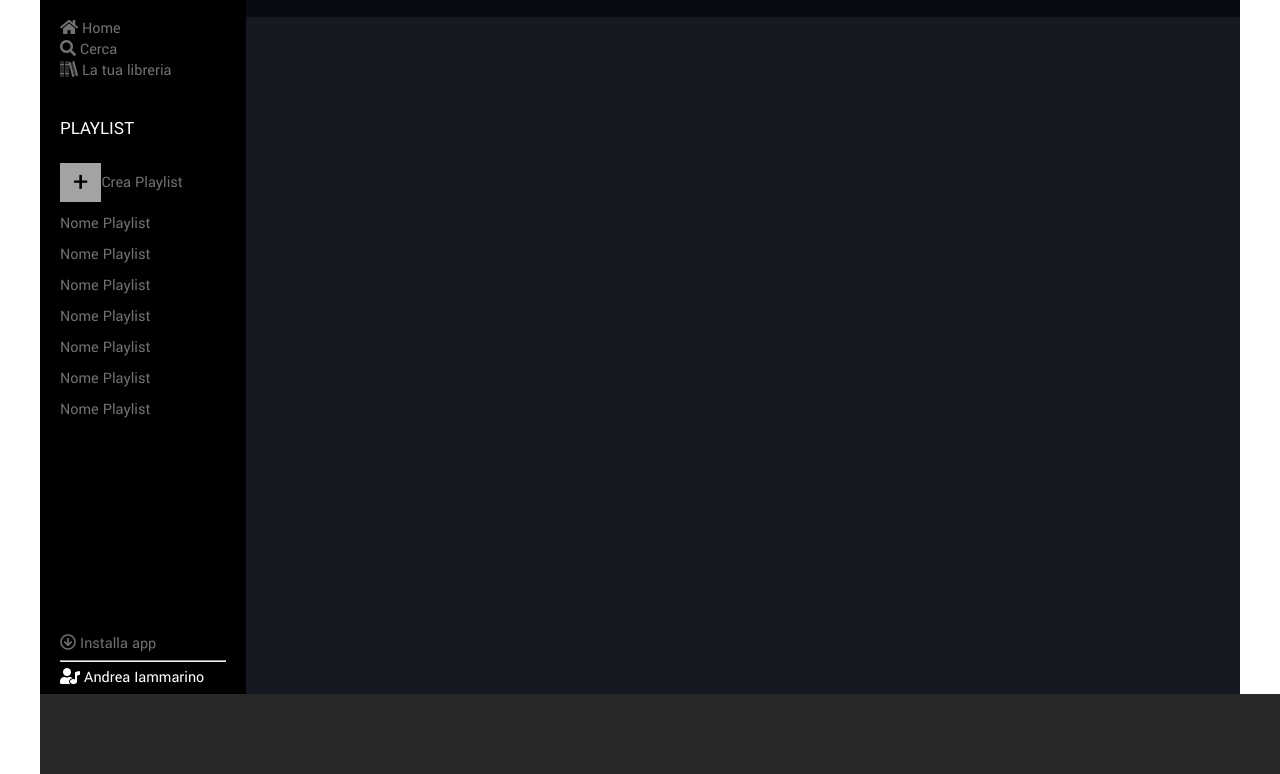
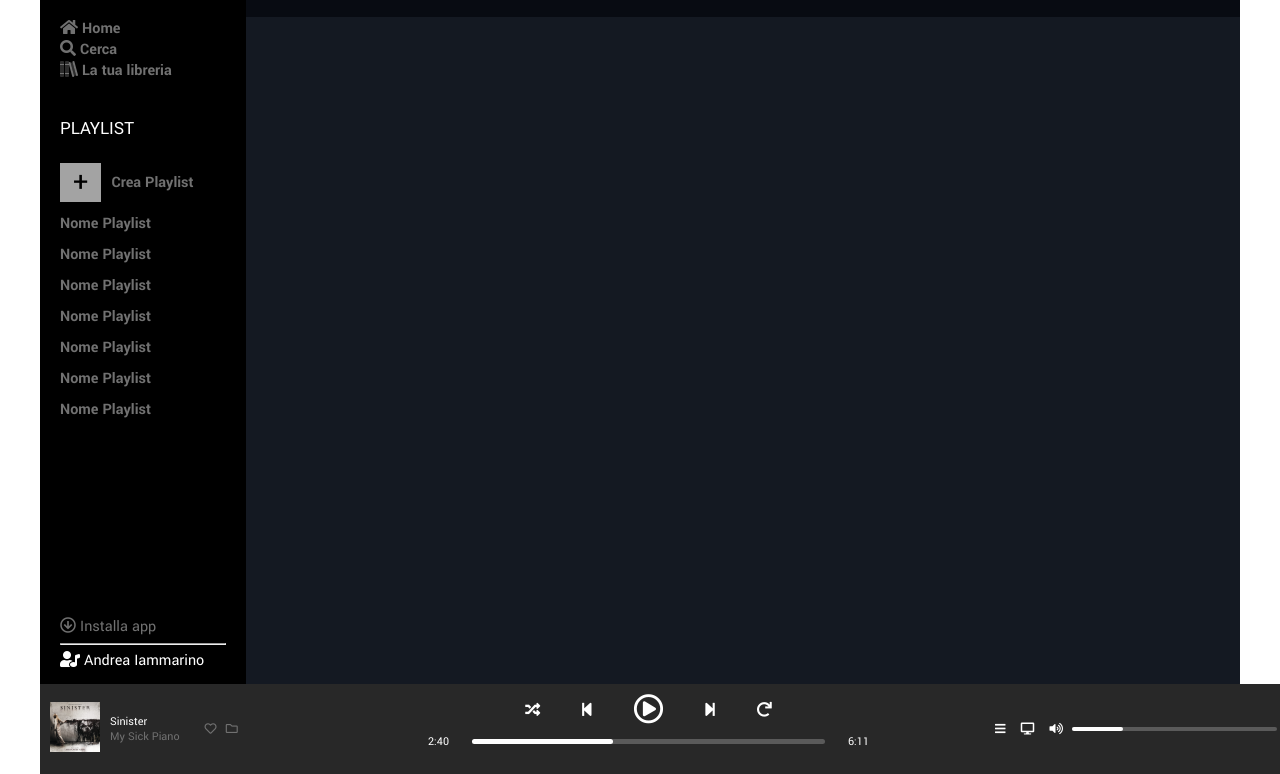
Before and after one commit to RiderWasTaken/html-css-spotifyweb, a plain HTML site: page index.html in a window 1280 px wide. Shown: the part 67-841 px from the top of the page. Drawn offline with Linux system fonts and the light colour scheme.

Commit message:
footer 100%.

```diff
--- a/css/6spot-responsive.css
+++ b/css/6spot-responsive.css
@@ -11,7 +11,7 @@
 
   .container {
     width: 1200px;
-    max-width: 100%;
+    /* max-width: 100%; */
     margin: 0 auto;
     display: flex;
   }
--- a/css/mods.css
+++ b/css/mods.css
@@ -15,14 +15,15 @@ main {
 
 footer {
     width: 100%;
-    height: 80px;
+    height: 90px;
+    font-size: 12px;
     background-color: #282828;
     position: fixed;
     display: flex;
     align-self: flex-end;
 }
 
-h3 {
+h3, h4, .user, .toolsr, .pl-keys, .pl-bottom span {
     color: #FFF;
 }
 
@@ -40,7 +41,7 @@ h3 {
     width: 80%;
 }
 
-.sb-nav, .sb-playlist, .subtitle {
+.sb-nav, .sb-playlist, .subtitle, .toolsl {
     color: #717171;
 }
 
@@ -52,6 +53,10 @@ h3 {
     padding-right: 10px;
 } */
 
+.pl, .nav-key {
+    font-weight: bold;
+}
+
 .pl {
     margin: 10px 0;
 }
@@ -59,7 +64,7 @@ h3 {
 .sb-footer {
     line-height: 200%;
     position: relative;
-    top: 24%;
+    top: 22%;
 }
 
 .main-container {
@@ -75,7 +80,7 @@ main .main-top {
     display: flex;
     height: 10%;
     justify-content: flex-end;
-    align-content: center;
+    flex-wrap: wrap;
 }
 
 .main-top button {
@@ -90,11 +95,119 @@ main .main-top {
     cursor: pointer;
 }
 
+main .main-van {
+    width: 100%;
+}
+
+
+.main-nav {
+    display: flex;
+    height: 10%;
+    justify-content: space-around;
+    align-content: center;
+}
+
+
+
+
+
+
+
+
+
+
+
+
+.ft-container {
+    width: 100%;
+    padding: 10px;
+    display: flex;
+    justify-content: space-between;
+    align-content: center;
+
+}
+
+.ft-left {
+    width: 20%;
+    display: flex;
+    align-items: center;
+}
+
+.ft-left > div img{
+    width: 50px;
+    height: 50px;
+    margin-right: 10px;
+}
+
+.ft-mid {
+    width: 35%;
+}
+
+.pl-keys {
+    width: 65%;
+    margin: 0 auto;
+    font-size: 15px;
+    display: flex;
+    justify-content: space-around;
+    align-items: center;
+}
+
+.play {
+    font-size: 30px;
+}
+
+.pl-box {
+    width: 80%;
+    height: 15%;
+    margin: 0 auto;
+    border-radius: 10px;
+    background-color: #5a5a5a;
+}
+
+.pl-bottom {
+    width: 100%;
+    height: 50%;
+    display: flex;
+    align-items: center;
+}
+
+.bar {
+    width: 40%;
+    height: 100%;
+    border-radius: 10px;
+    background-color: #FFF;
+}
+
+.ft-right {
+    width: 25%;
+    display: flex;
+    align-items: center;
+}
+
+.vol-box {
+    width: 65%;
+    height: 5%;
+    border-radius: 10px;
+    background-color: #5a5a5a;
+}
+
+.vol {
+    width: 25%;
+    height: 100%;
+    border-radius: 10px;
+    background-color: #FFF;
+}
+
+.toolsl {
+    margin-left: 25px;
+}
+
 /* -----tools----- */
 
 .new {
     width: 25%;
     height: 20%;
+    margin-right: 10px;
     background-color: #a3a3a3;
     color: #000;
     font-size: 30px;
@@ -103,9 +216,6 @@ main .main-top {
     align-items: center;
 }
 
-.white {
-    color: #FFF;
-}
 /* -----id's----- */
 
 #new-pl {
--- a/index.html
+++ b/index.html
@@ -4,7 +4,8 @@
     <title>Replica Spotify</title>
     <link rel="preconnect" href="https://fonts.gstatic.com">
     <link rel="preconnect" href="https://fonts.gstatic.com">
-    <link href="https://fonts.googleapis.com/css2?family=Yantramanav:wght@100;300;400;500;700;900&display=swap" rel="stylesheet">
+    <link href="https://fonts.googleapis.com/css2?family=Yantramanav:wght@100;300;400;500;700;900&display=swap"
+        rel="stylesheet">
     <link href="https://cdnjs.cloudflare.com/ajax/libs/font-awesome/5.13.0/css/all.min.css" rel="stylesheet">
     <meta name="viewport" content="width=device-width, initial-scale=1.0">
     <link rel="stylesheet" href="css/6spot-responsive.css">
@@ -39,9 +40,11 @@
                 <div class="pl">Nome Playlist</div>
             </div>
             <div class="sb-footer">
-                <div><p class="subtitle"><i class="far fa-arrow-circle-down"></i> Installa app</p></div>
+                <div>
+                    <p class="subtitle"><i class="far fa-arrow-circle-down"></i> Installa app</p>
+                </div>
                 <hr>
-                <div class="white"><i class="fas fa-user-music"></i> Andrea Iammarino</div>
+                <div class="user"><i class="fas fa-user-music"></i> Andrea Iammarino</div>
             </div>
         </div>
         <div class="main-container">
@@ -50,7 +53,6 @@
                     <button>EFFETTUA L'UPGRADE</button>
                 </div>
                 <div class="main-nav">
-
                 </div>
                 <div class="recent">
                     <h2 class="main-title"></h2>
@@ -136,7 +138,37 @@
             </main>
         </div>
         <footer>
-
+            <div class="ft-container">
+                <div class="ft-left">
+                    <div><img src="css/img/sinister.jpeg" alt=""></div>
+                    <div>
+                        <h4>Sinister</h4>
+                        <p class="subtitle">My Sick Piano</p>
+                    </div>
+                    <div class="toolsl"><i class="far fa-heart"></i>&nbsp; &nbsp;<i class="far fa-folder"></i></div>
+                </div>
+                <div class="ft-mid">
+                    <div class="pl-keys">
+                        <i class="fas fa-random"></i>
+                        <i class="fas fa-step-backward"></i>
+                        <i class="play far fa-play-circle"></i>
+                        <i class="fas fa-step-forward"></i>
+                        <i class="fas fa-redo"></i>
+                    </div>
+                    <!-- <br> -->
+                    <div class="pl-bottom">
+                        <span>2:40</span>
+                        <div class="pl-box"><div class="bar"></div></div>
+                        <span>6:11</span>
+                    </div>
+                </div>
+                <div class="ft-right">
+                    <div class="toolsr"><i class="fas fa-bars"></i>&nbsp; &nbsp; &nbsp;<i class="fas fa-desktop"></i>&nbsp; &nbsp; &nbsp;<i class="fas fa-volume-up"></i></div>
+                    &nbsp;
+                    &nbsp;
+                    <div class="vol-box"><div class="vol"></div></div>
+                </div>
+            </div>
         </footer>
     </div>
 </body>
```
